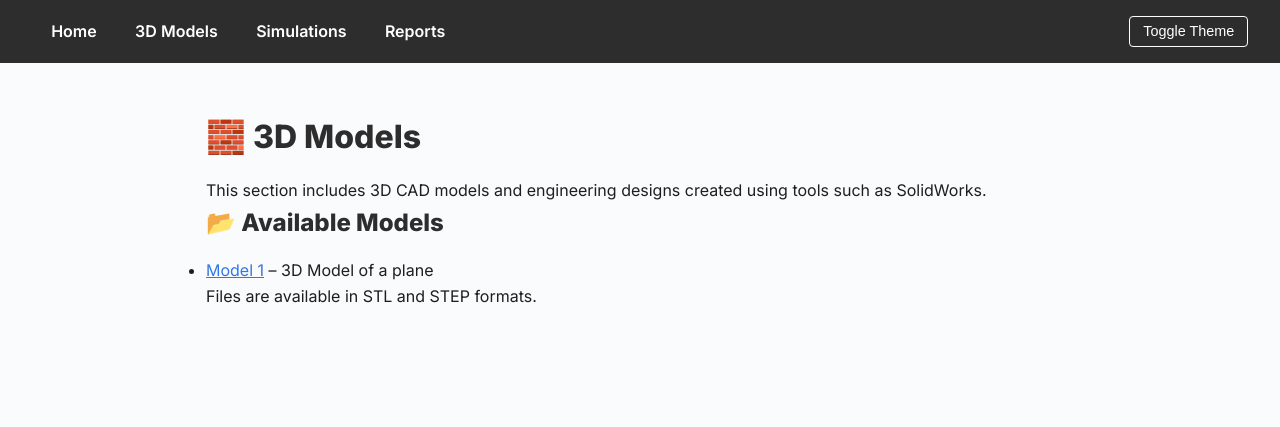
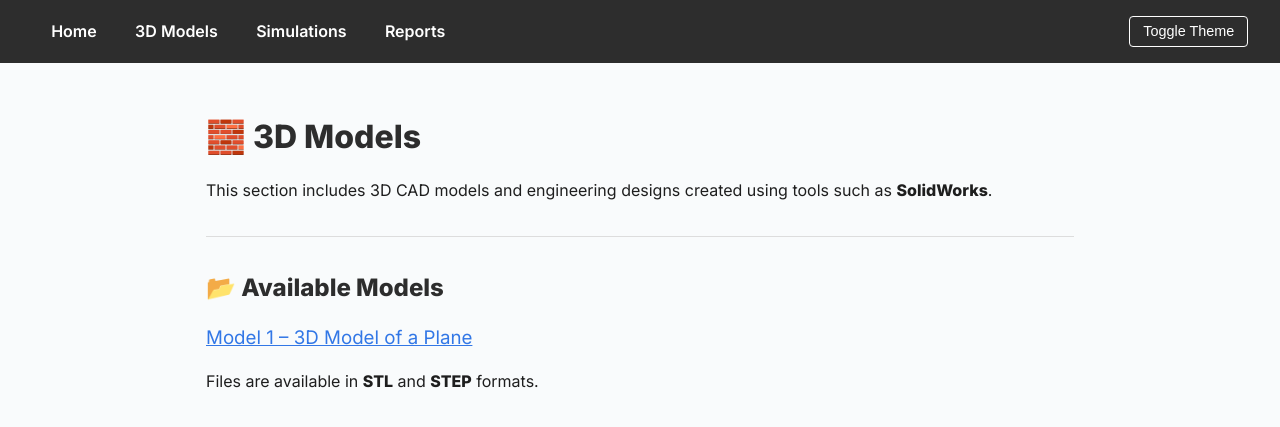
Before and after one commit to tob-mas/engineeringportfolio, a Jekyll site: the page built from 3d_models/3d_models.md, in a window 1280 px wide. Shown: the top 427 px of the page. Built offline with Jekyll 4.4.1, drawn with Linux system fonts in a browser that asks for light colours.

Commit message:
Update 3d_models.md

```diff
--- a/3d_models/3d_models.md
+++ b/3d_models/3d_models.md
@@ -6,10 +6,13 @@ permalink: /3d_models/
 
 # 🧱 3D Models
 
-This section includes 3D CAD models and engineering designs created using tools such as SolidWorks.
+This section includes 3D CAD models and engineering designs created using tools such as **SolidWorks**.
+
+---
 
 ## 📂 Available Models
 
-- **[Model 1]({{ site.baseurl }}/3d_models/10-06-25)** – 3D Model of a plane
-
-> Files are available in STL and STEP formats.
+<div class="content-block">
+  <h3><a href="{{ site.baseurl }}/3d_models/10-06-25">Model 1 – 3D Model of a Plane</a></h3>
+  <p>Files are available in <strong>STL</strong> and <strong>STEP</strong> formats.</p>
+</div>
```
